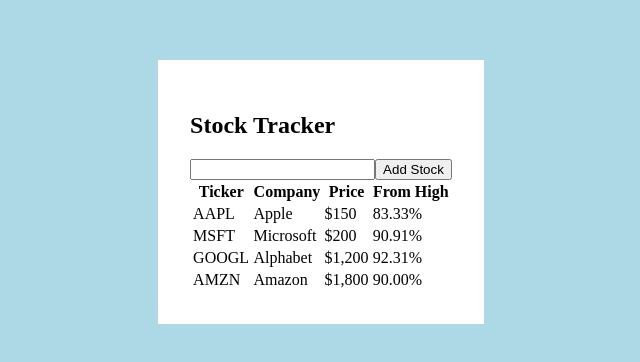
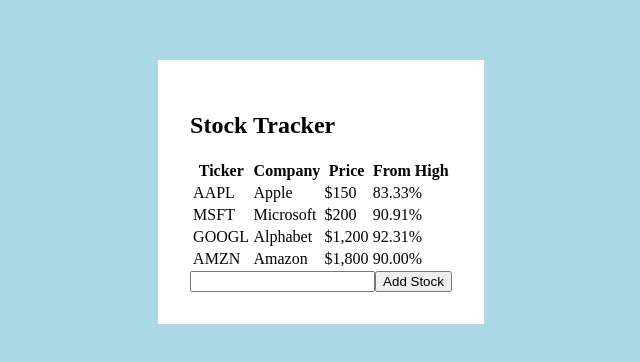
Before and after one commit to SuperDuperAlon/Stock_Tracker, a Next.js app: page / in a window 1280 px wide. Shown: the part 208-570 px from the top of the page, without its empty margins (319-959 px from the left). Built offline with nearby package versions, Linux system fonts and the light colour scheme.

Commit message:
main page updated

```diff
--- a/src/app/page.tsx
+++ b/src/app/page.tsx
@@ -4,6 +4,8 @@
 import { stockService } from "@/services/stock.service";
 import { utils } from '@/lib/utils'
 import { useEffect, useState } from "react";
+import StockLIst from "@/components/StockLIst";
+import Loading from "@/components/base components/Loading";
 export default function Home() {
 
   const [stocks, setStocks] = useState<Stock[] | null>(null);
@@ -20,37 +22,24 @@
   const handleAddStock = (ev: React.FormEvent<HTMLFormElement>) => {
     ev.preventDefault();
     if (!stockName || null) return
-    // TODO: Create single stock in service
-
-    const stockToAdd = {
-      ticker: stockName.substring(0, 3).toUpperCase(),
-      name: stockName,
-      price: Math.random() * 100,
-      high_52w: Math.random() * 100,
-      id: utils.generateRandomId()
-    };
-
+    const stockToAdd = utils.generateStock(stockName);
     stockService.addStock(stockToAdd);
     setStocks(prevStocks => (prevStocks ? [...prevStocks, stockToAdd] : [stockToAdd]))
     setStockName('');
   };
 
-  const handleChange = (event: React.ChangeEvent<HTMLInputElement>) =>  {
+  const handleChange = (event: React.ChangeEvent<HTMLInputElement>) => {
     setStockName(event.target.value);
   };
 
-
-  const priceFromHigh52w = (price: number, high_52w: number) => {
-    return ((price / high_52w) * 100).toFixed(2)
-  }
-
-
-  return (
+  if (!stocks) return <Loading />;
+  else return (
     <main>
       <section className={styles.container}>
         <h1>
           Stock Tracker
         </h1>
+        <StockLIst stocks={stocks} />
         <form onSubmit={handleAddStock}>
           <input
             type="text"
@@ -59,39 +48,7 @@
           />
           <button type="submit">Add Stock</button>
         </form>
-        {/* TODO: Move table to component List */}
-        <table>
-          <thead>
-            <tr>
-              <th>
-                Ticker
-              </th>
-              <th>
-                Company
-              </th>
-              <th>
-                Price
-              </th>
-              <th>
-                From High
-              </th>
-            </tr>
-          </thead>
-          {stocks && (
-            <tbody>
-              {stocks.map((stock) => (
-                <tr key={stock.id}>
-                  <td>{stock.ticker}</td>
-                  <td>{stock.name}</td>
-                  {/* TODO: util function for creating random price*/}
-                  <td>${stock.price.toLocaleString()}</td>
-                  {/* TODO: util function for creating random distance from 52high*/}
-                  <td>{priceFromHigh52w(stock.price, stock.high_52w)}%</td>
-                </tr>
-              ))}
-            </tbody>
-          )}
-        </table>
+
       </section>
     </main>
   )
```
